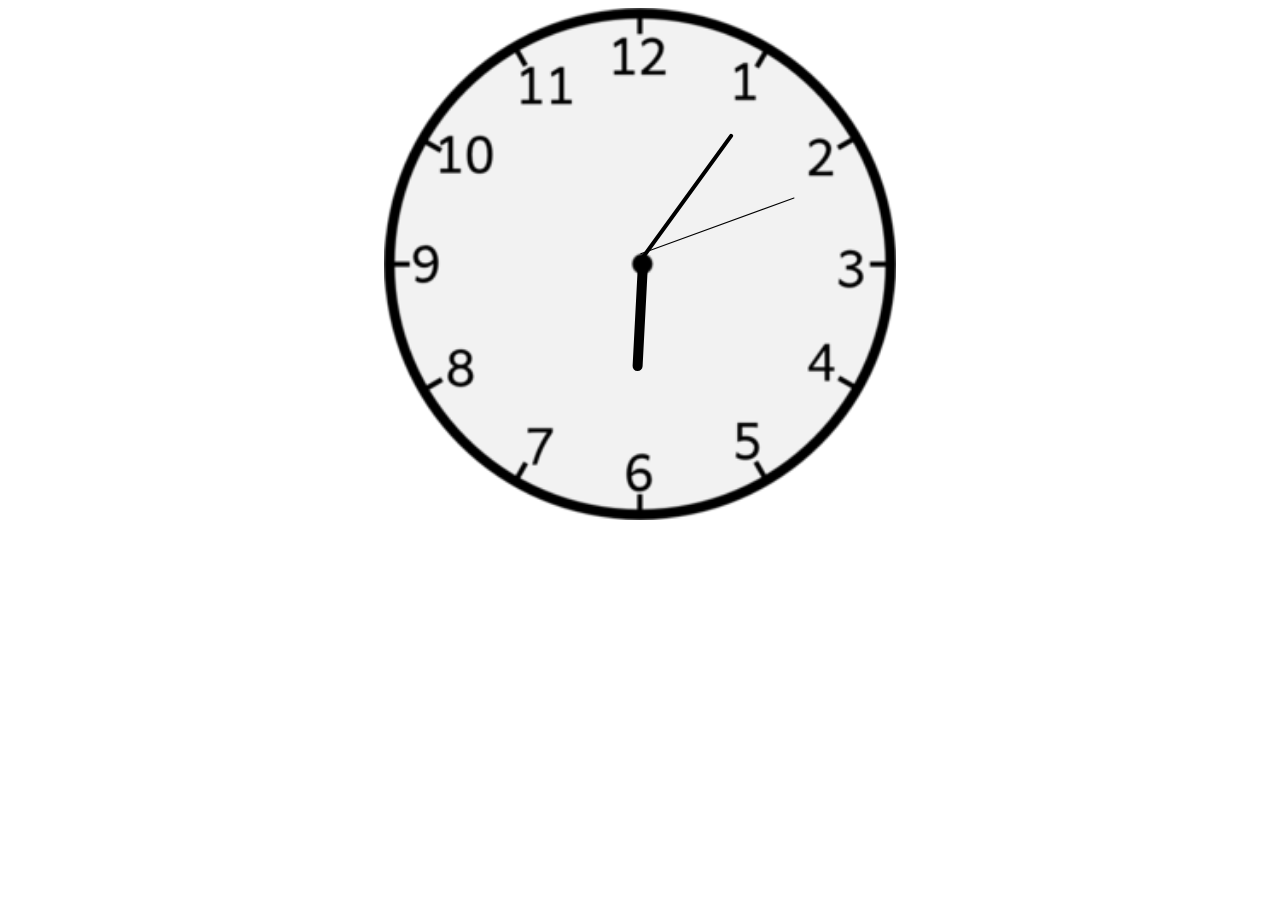
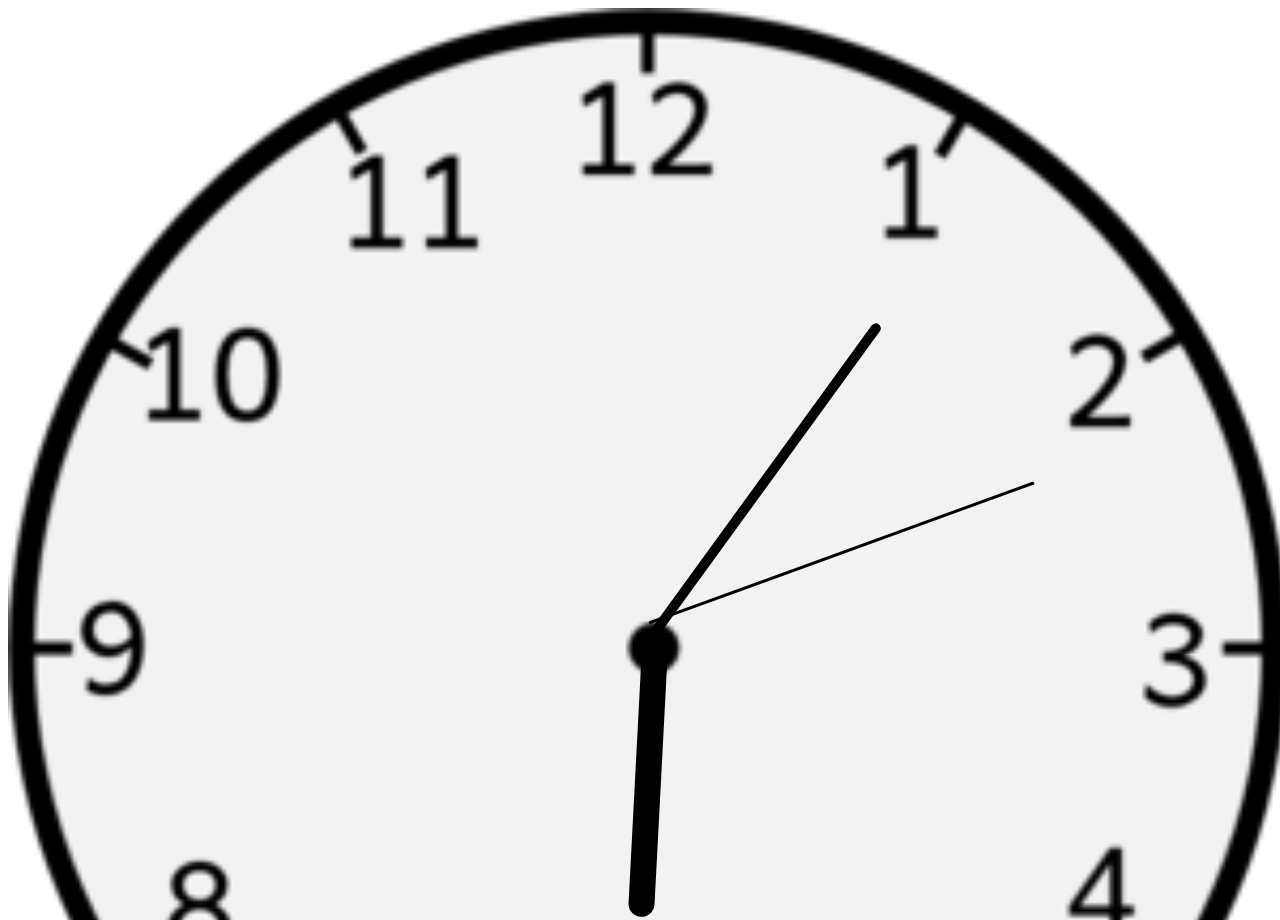
Before and after one commit to poornimaagasar/clock.github.io, a plain HTML site: page index.html in a window 1280 px wide. Shown: the top 920 px of the page. Before the commit the page ends 800 px from the top, so only its background shows below. Drawn offline with Linux system fonts and the light colour scheme.

Commit message:
Update index.css

```diff
--- a/index.css
+++ b/index.css
@@ -1,8 +1,8 @@
 #clockContainer
 {
     margin: auto;
-    height:40vw;
-    width:40vw;
+    height:100vw;
+    width:100vw;
     background:url('clock.png') no-repeat;
     background-size:100%;
     position:relative;
```
